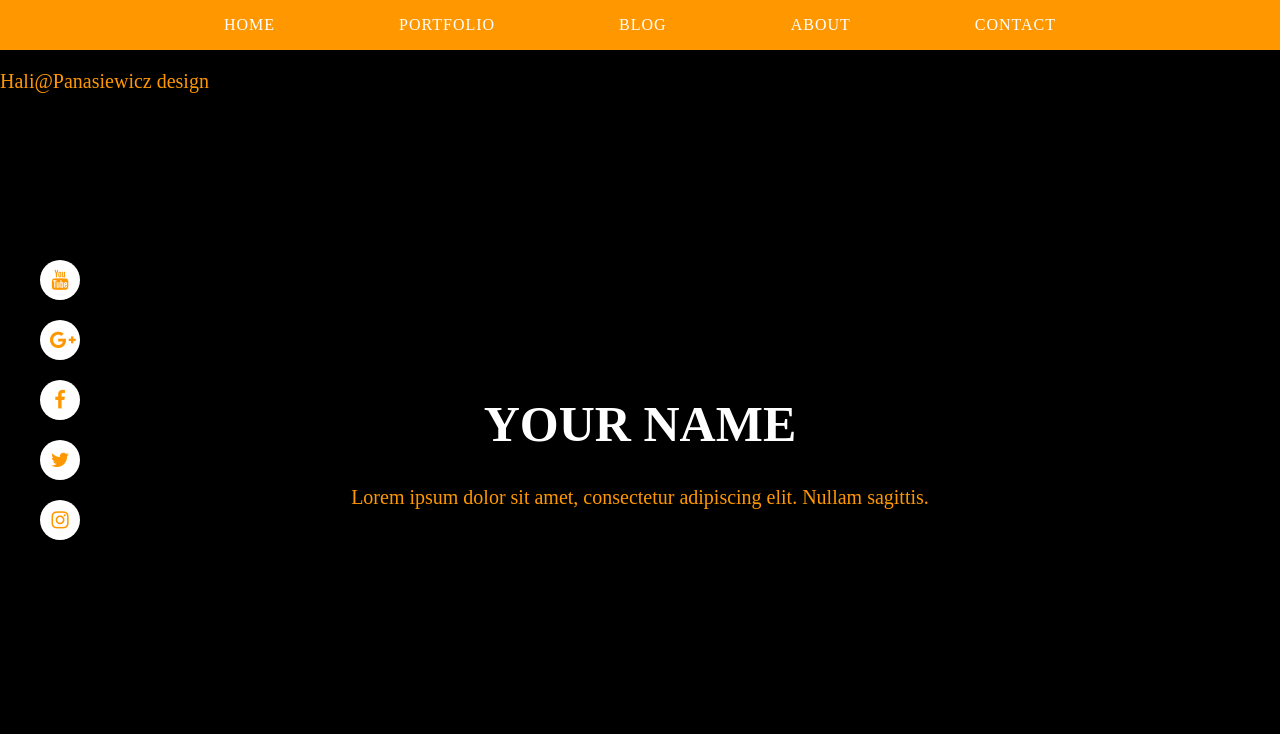
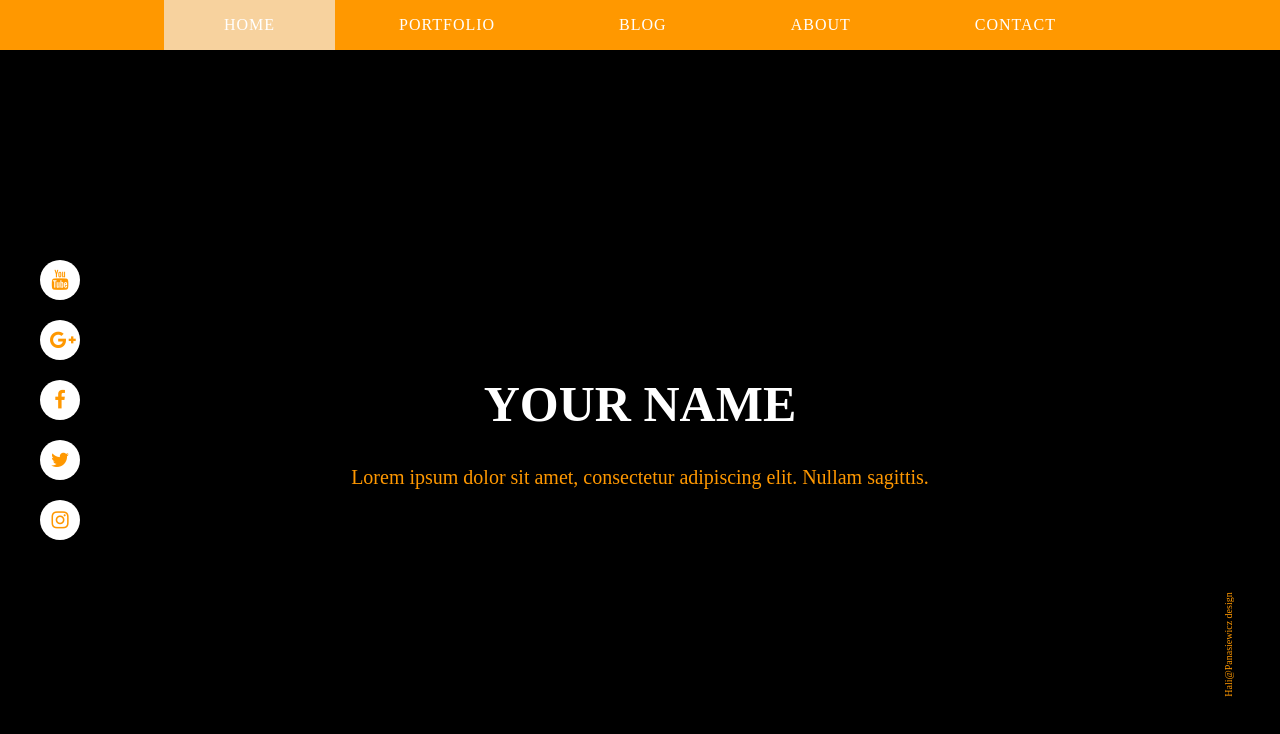
Before and after one commit to hali93/Company-website, a plain HTML site: page index.html in a window 1280 px wide. Drawn offline with Linux system fonts and the light colour scheme.

Commit message:
updated file

```diff
--- a/css/main.css
+++ b/css/main.css
@@ -105,6 +105,9 @@ header > nav li a {
 	color: white;
 	letter-spacing: 1px;
 }
+#active {
+	background-color: #f7d29e;
+}
 /*jumbotron*/
 .jumbotron {
 	background-color: #000000;
@@ -150,13 +153,11 @@ header > nav li a {
 	text-align: center;
 }
 /*side_text*/
-.side_text {
+#side_text {
 	position: absolute;
 	transform: rotate(-90deg);
-	left: 93vw;
-	top: 75vh;
-}
-.side_text p {
+	right: 0;
+	bottom: 20%;
 	font-size: 10px;
 	color: #FF9800;
 	white-space: nowrap;
@@ -241,6 +242,7 @@ header > nav li a {
 
 /*subpage portfolio*/
 /*gallery*/
+
 .img-1 {background-image: url("../images/photo1.jpg"); }
 .img-2 {background-image: url("../images/photo2.jpg"); }
 .img-3 {background-image: url("../images/photo3.jpg"); }
@@ -252,8 +254,8 @@ header > nav li a {
 	height: 150px;
 	background-position: center;
 	background-size: cover;
-	margin: 20px 50px;
-	padding: 0;
+	padding: 10;
+	background-clip: content-box;
 }
 @media screen and (max-width: 767px) {
 	.gallery .row {
```
